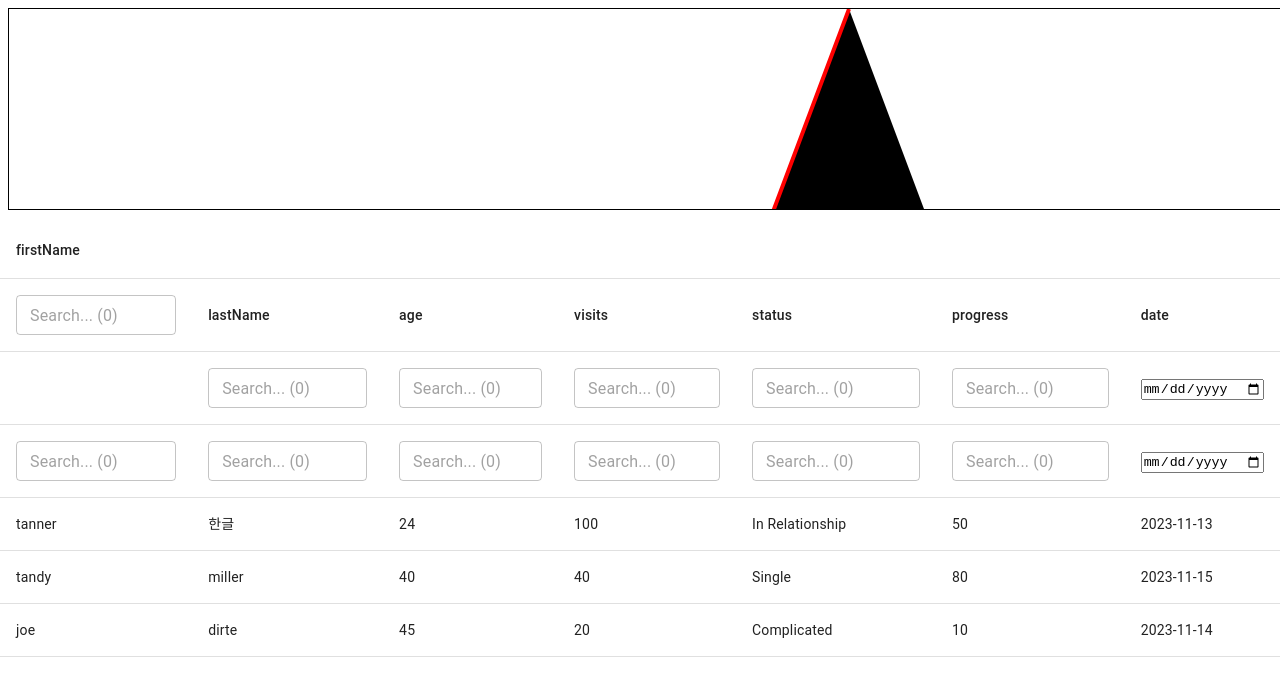
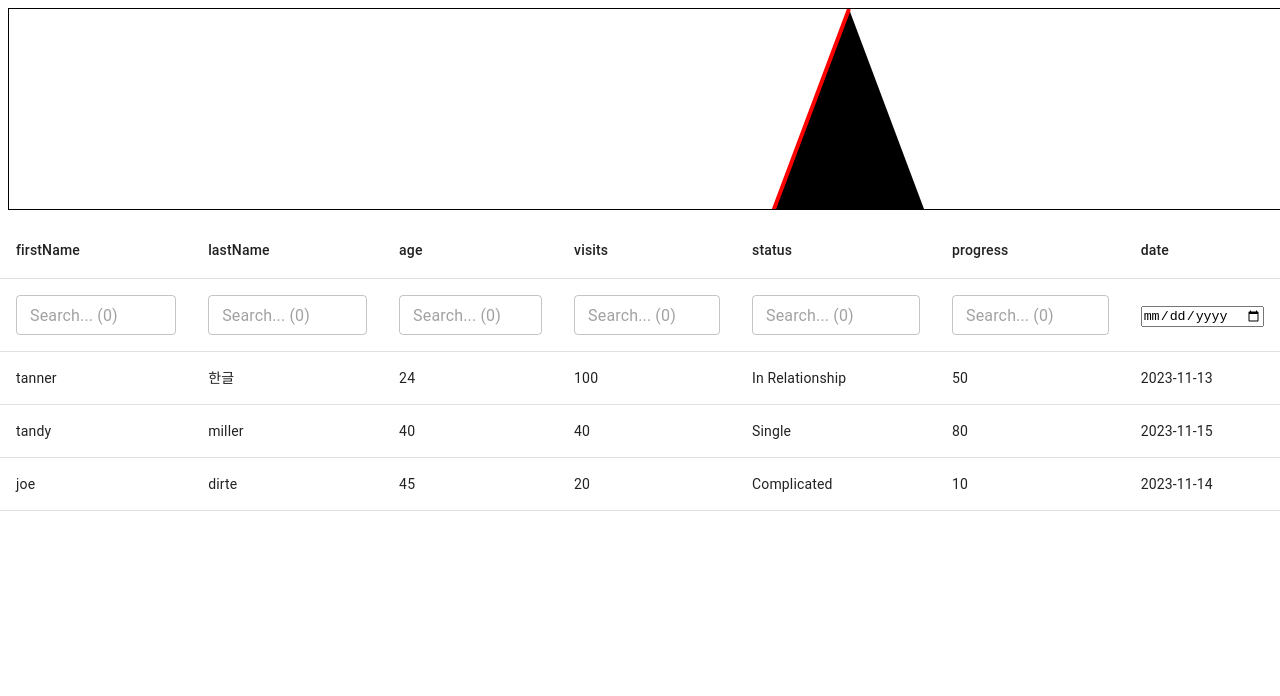
Before and after one commit to milliwonkim/react-vite-mui-custom, a React (Vite) app: page / in a window 1280 px wide. Shown: the top 696 px of the page. Built offline with nearby package versions, Linux system fonts and the light colour scheme.

Commit message:
group header

```diff
--- a/src/ReactTable.tsx
+++ b/src/ReactTable.tsx
@@ -12,6 +12,7 @@ import {
   getFilteredRowModel,
   useReactTable,
   FilterFn,
+  FilterFnOption,
 } from "@tanstack/react-table";
 import {
   Table,
@@ -72,64 +73,88 @@ const columns = [
     enableColumnFilter: true,
     columns: [
       columnHelper.accessor("firstName", {
-        header: (a) => {
-          console.log("HAD1", a);
-          return <Filter column={a.column} />;
+        header: (table) => {
+          return <Filter column={table.column} />;
         },
       }),
     ],
   }),
-  columnHelper.accessor("lastName", {
+  columnHelper.group({
     id: "lastName",
     header: "lastName",
     enableColumnFilter: true,
-    filterFn: "includesString",
+    columns: [
+      columnHelper.accessor("lastName", {
+        header: (table) => {
+          return <Filter column={table.column} />;
+        },
+      }),
+    ],
   }),
-
-  columnHelper.accessor("age", {
+  columnHelper.group({
     id: "age",
     header: "age",
     enableColumnFilter: true,
-    filterFn: "includesString",
-    cell: (info) => info.getValue(),
+    columns: [
+      columnHelper.accessor("age", {
+        header: (table) => {
+          return <Filter column={table.column} />;
+        },
+      }),
+    ],
   }),
-  columnHelper.accessor("visits", {
+
+  columnHelper.group({
     id: "visits",
     header: "visits",
     enableColumnFilter: true,
-    cell: (info) => info.getValue(),
+    columns: [
+      columnHelper.accessor("visits", {
+        header: (table) => {
+          return <Filter column={table.column} />;
+        },
+      }),
+    ],
   }),
-  columnHelper.accessor("status", {
+
+  columnHelper.group({
     id: "status",
     header: "status",
     enableColumnFilter: true,
-    filterFn: "includesString",
-    cell: (info) => info.getValue(),
+    columns: [
+      columnHelper.accessor("status", {
+        header: (table) => {
+          return <Filter column={table.column} />;
+        },
+      }),
+    ],
   }),
-  columnHelper.accessor("progress", {
+  columnHelper.group({
     id: "progress",
     header: "progress",
     enableColumnFilter: true,
-
-    cell: (info) => info.getValue(),
+    columns: [
+      columnHelper.accessor("progress", {
+        header: (table) => {
+          return <Filter column={table.column} />;
+        },
+      }),
+    ],
   }),
-  columnHelper.accessor("date", {
+  columnHelper.group({
     id: "date",
     header: "date",
     enableColumnFilter: true,
-    filterFn: "getDate" as any,
-    cell: (info) => info.getValue(),
+    columns: [
+      columnHelper.accessor("date", {
+        filterFn: "getDate" as any,
+        header: (table) => {
+          return <Filter column={table.column} />;
+        },
+      }),
+    ],
   }),
 ];
-
-const testFilter: FilterFn<any> = (
-  row,
-  columnId: string,
-  filterValue: unknown
-) => {
-  console.log(columnId, filterValue);
-  return true;
-};
 
 const getDate = (a, b, c) => {
   console.log("//////", a.getValue(b), b, c.target.value);
@@ -169,20 +194,6 @@ export default function App() {
                       )}
                 </TableCell>
               ))}
-            </TableRow>
-          ))}
-          {table.getHeaderGroups().map((headerGroup) => (
-            <TableRow key={headerGroup.id}>
-              {headerGroup.headers.map((header) => {
-                console.log("HAD2", header);
-                return (
-                  <TableCell key={header.id}>
-                    {header.column.getCanFilter() ? (
-                      <Filter column={header.column} />
-                    ) : null}
-                  </TableCell>
-                );
-              })}
             </TableRow>
           ))}
         </TableHead>
```
